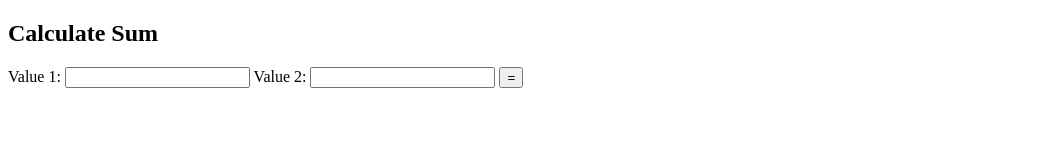
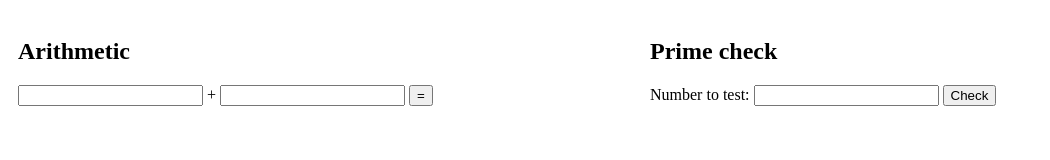
Before and after one commit to Bhatt21/arithmetic-service, a website: page public/arithmetic.html in a window 1280 px wide. Shown: the whole page, without its empty margins (0-1050 px from the left). Drawn offline with Linux system fonts and the light colour scheme.

Commit message:
add prime functionality

```diff
--- a/public/arithmetic.html
+++ b/public/arithmetic.html
@@ -1,43 +1,66 @@
 <!DOCTYPE html>
 <html lang="en">
 <head>
-  <meta charset="UTF-8">
-  <meta name="viewport" content="width=device-width, initial-scale=1.0">
+    <meta charset="UTF-8">
+    <meta name="viewport" content="width=device-width, initial-scale=1.0">
+    <title>Document</title>
+    <style>
+        .column {
+           float: left;
+           width: 50%;
+           padding: 10px;
+           box-sizing: border-box;
+
+        }
+        .row::after {
+           content: "";
+           clear: both;
+           display: table;
+        }
+     </style>
 </head>
 <body>
-
-  <h2>Calculate Sum</h2>
-
-  <form id="calculationForm">
-    <label for="value1">Value 1:</label>
-    <input type="number" id="value1" name="value1" required>
-
-    <label for="value2">Value 2:</label>
-    <input type="number" id="value2" name="value2" required>
-
-    <button type="button" onclick="calculate()"> = </button>
-    <label for="result"> </label>
-    <output type="number" id="result" name="result">
-  </form>
+    <div class="row">
+        <div class="column">
+           <section>
+            <h2>Arithmetic</h2>
+            <input id="operand1"/>
+            <label>+</label>
+            <input id="operand2"/>
+            <button onclick="add()">=</button>
+            <label id="sum"></label>
+        </section>
+        </div>
+        <div class="column">
+            <section>
+                <h2>Prime check</h2>
+                <label>Number to test:</label>
+                <input id="numberToTest"/>
+                <button onclick="isPrime()">Check</button>
+                <label id="primeCheckResult"></label>
+            </section>
+        </div>
+     </div>
 
 
+    <script>
+        async function add() {
+            const operand1Input = document.getElementById("operand1");
+            const operand2Input = document.getElementById("operand2");
+            let n = operand1Input.value;
+            let m = operand2Input.value;
+            const response = await fetch("sum/" + n + "/" + m);
+            const data = await response.json();
+            document.getElementById("sum").innerText = data.sum;
+        }
 
-  <script>
-    function calculate() {
-      const value1 = document.getElementById('value1').value;
-      const value2 = document.getElementById('value2').value;
-
-      fetch(`/sum/${value1}/${value2}`)
-        .then(response => response.json())
-        .then(data => {
-          const resultBox = document.getElementById('result');
-          resultBox.innerHTML = `<strong>${data.sum}</strong>`;
-        })
-        .catch(error => {
-          console.error('Error:', error);
-        });
-    }
-  </script>
-
+        async function isPrime() {
+            const numberToTest = document.getElementById("numberToTest");
+            let n = numberToTest.value;
+            const response = await fetch("???" + n);
+            const result = await response.json();
+            document.getElementById("primeCheckResult").innerText = result;
+        }
+    </script>
 </body>
 </html>
```
Also changed, not shown: arithmetica.js (+18 -2 lines), index.js (+8 -1 lines).
